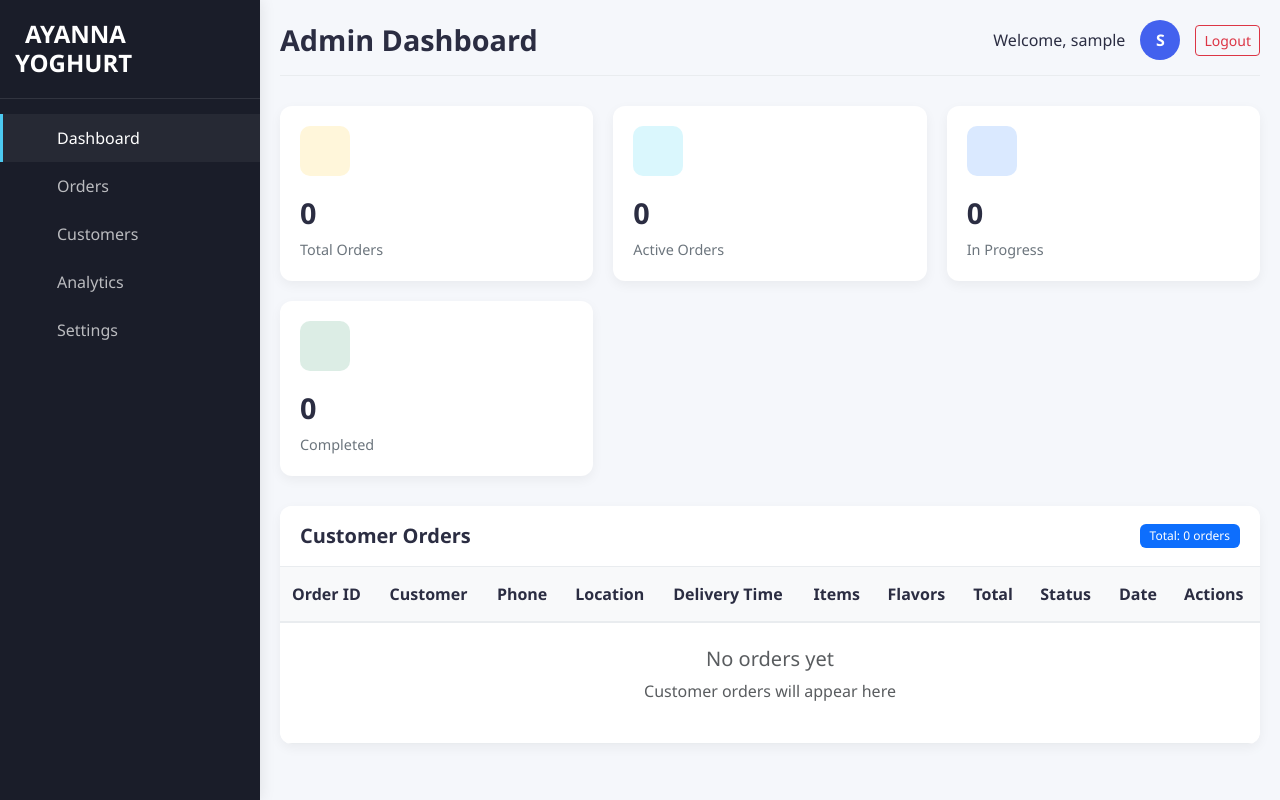
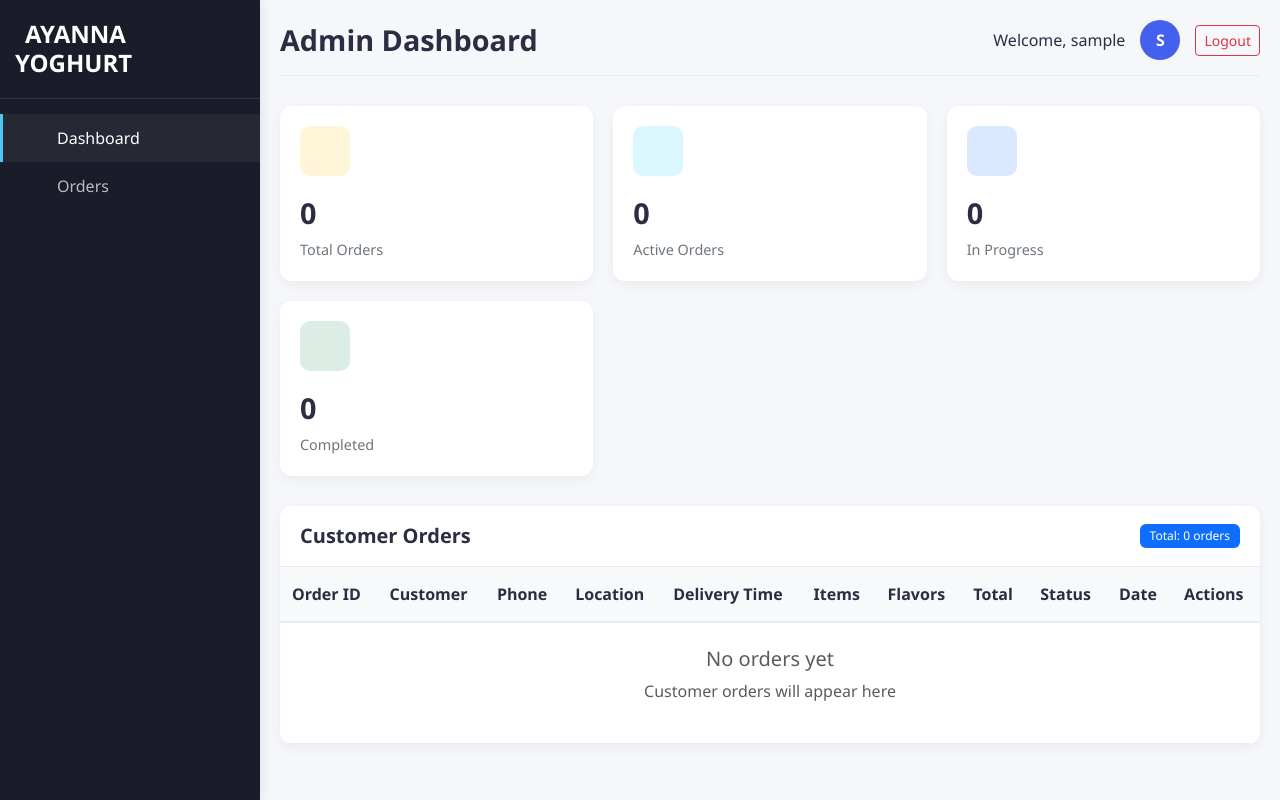
Before and after one commit to biggz7821/ayanna_yoghurt, a Django app: page /manage/dashboard/ in a window 1280 px wide. Run offline with Django 4.2, Linux system fonts and the light colour scheme; the visitor is signed in with stand-in values (Sample User, id 1); data that the repository does not hold is empty.

Commit message:
Update admin_dashboard.html

```diff
--- a/templates/orders/admin_dashboard.html
+++ b/templates/orders/admin_dashboard.html
@@ -14,15 +14,7 @@
             <a href="#" class="menu-item">
                 <i class="fas fa-shopping-cart"></i> Orders
             </a>
-            <a href="#" class="menu-item">
-                <i class="fas fa-users"></i> Customers
-            </a>
-            <a href="#" class="menu-item">
-                <i class="fas fa-chart-line"></i> Analytics
-            </a>
-            <a href="#" class="menu-item">
-                <i class="fas fa-cog"></i> Settings
-            </a>
+
         </div>
     </div>
 
```
